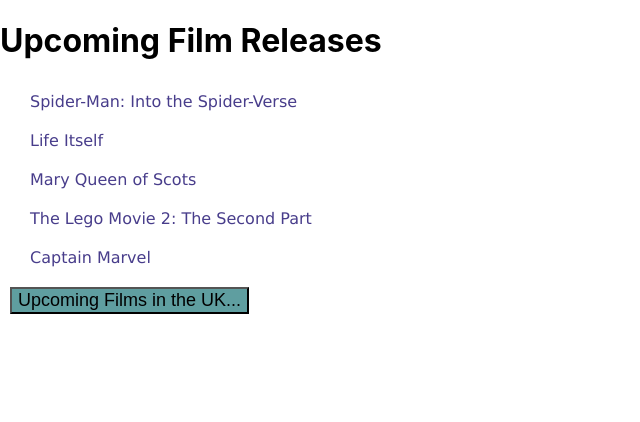
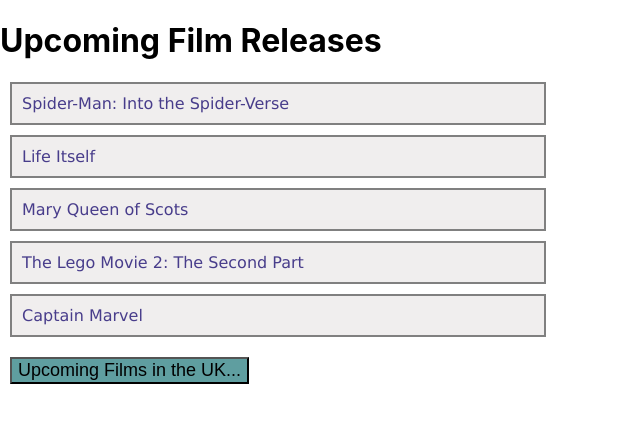
Before and after one commit to ianflod/react_components_FilmHW, a React (Create React App) app: page / in a window 1280 px wide. Shown: the top 422 px of the page, without its empty margins (0-640 px from the left). Built offline with nearby package versions, Linux system fonts and the light colour scheme.

Commit message:
Final Commit

```diff
--- a/src/App.css
+++ b/src/App.css
@@ -11,5 +11,10 @@
   font-family: Verdana, Geneva, Tahoma, sans-serif;
   text-decoration: none;
   margin-left: 20px;
-  color:darkslateblue
+  color: darkslateblue;
+  border: 2px solid gray;
+  width: 40%;
+  margin: 10px;
+  background-color: rgb(240, 238, 238);
+
 }
```
